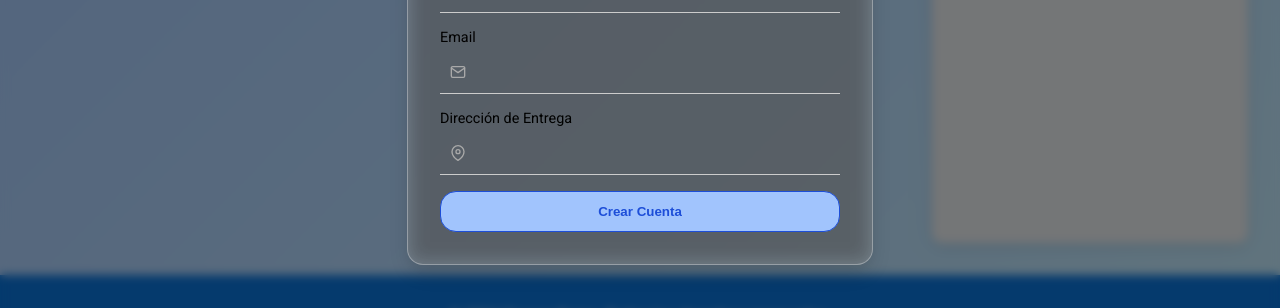
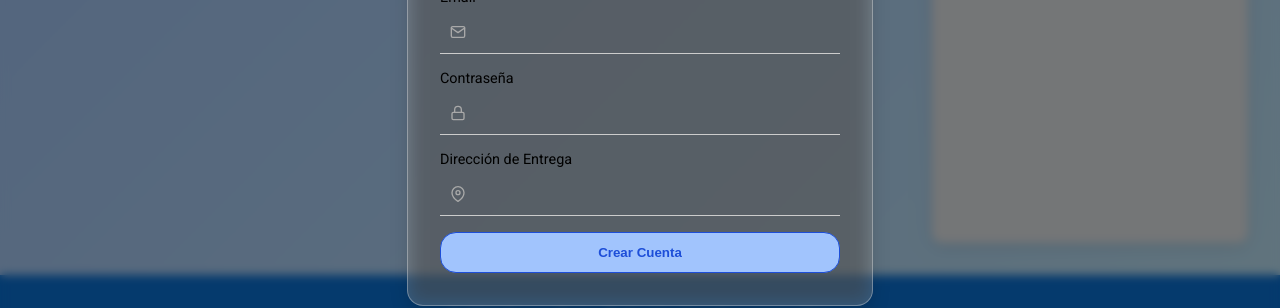
Before and after one commit to cristianpl99/proyecto_frozen, a React (Create React App) app in the folder shopping-cart/: page / in a window 1280 px wide. Both pictures are taken after a click on the button "Registrarse". Shown: the part 442-750 px from the top of the page. Built offline with nearby package versions, Linux system fonts and the light colour scheme; no server answers.

Commit message:
feat: Add password field to registration form
This commit adds a new password field to the registration form.

The new field includes:
- A password icon.
- Validation for an empty field.
- The same styling as the other input fields.

```diff
--- a/shopping-cart/src/components/RegisterForm.js
+++ b/shopping-cart/src/components/RegisterForm.js
@@ -29,6 +29,13 @@ const EmailIcon = () => (
     </svg>
 );
 
+const PasswordIcon = () => (
+    <svg xmlns="http://www.w3.org/2000/svg" width="16" height="16" viewBox="0 0 24 24" fill="none" stroke="darkgray" strokeWidth="2" strokeLinecap="round" strokeLinejoin="round">
+        <rect x="3" y="11" width="18" height="11" rx="2" ry="2"></rect>
+        <path d="M7 11V7a5 5 0 0 1 10 0v4"></path>
+    </svg>
+);
+
 const RegisterForm = ({ onClose }) => {
   const [formData, setFormData] = useState({
     name: '',
@@ -36,6 +43,7 @@ const RegisterForm = ({ onClose }) => {
     cuit: '',
     address: '',
     email: '',
+    password: '',
   });
 
   const [errors, setErrors] = useState({});
@@ -60,6 +68,7 @@ const RegisterForm = ({ onClose }) => {
     } else if (!/\S+@\S+\.\S+/.test(formData.email)) {
       newErrors.email = 'El formato del email no es válido';
     }
+    if (!formData.password) newErrors.password = 'La contraseña es obligatoria';
 
     if (Object.keys(newErrors).length > 0) {
       setErrors(newErrors);
@@ -142,6 +151,21 @@ const RegisterForm = ({ onClose }) => {
             {errors.email && <p className="error-message">{errors.email}</p>}
           </div>
           <div className="form-group">
+            <label htmlFor="password">Contraseña</label>
+            <div className="input-with-icon">
+              <input
+                type="password"
+                id="password"
+                name="password"
+                value={formData.password}
+                onChange={handleChange}
+                required
+              />
+              <span className="icon"><PasswordIcon /></span>
+            </div>
+            {errors.password && <p className="error-message">{errors.password}</p>}
+          </div>
+          <div className="form-group">
             <label htmlFor="address">Dirección de Entrega</label>
             <div className="input-with-icon">
               <input
```
